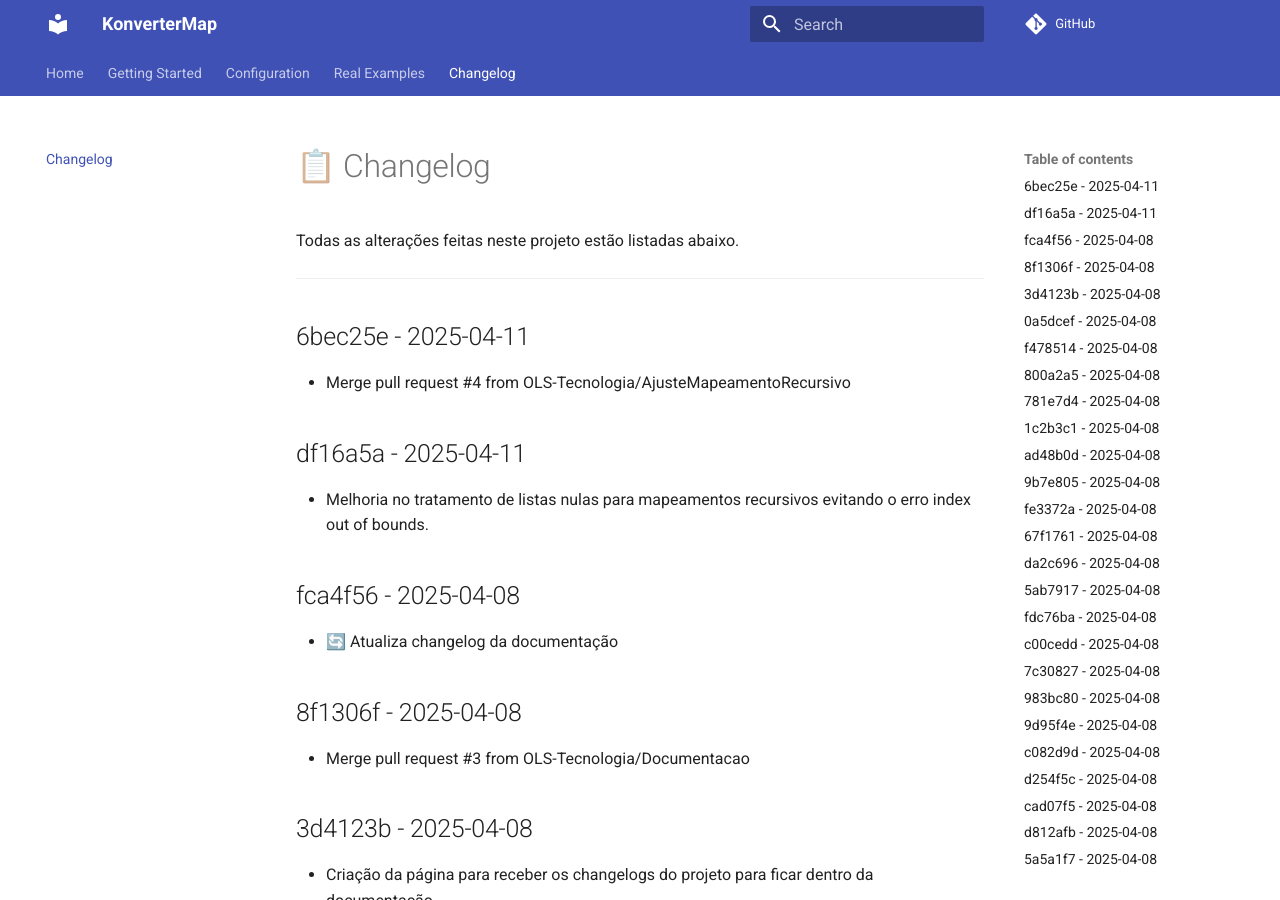
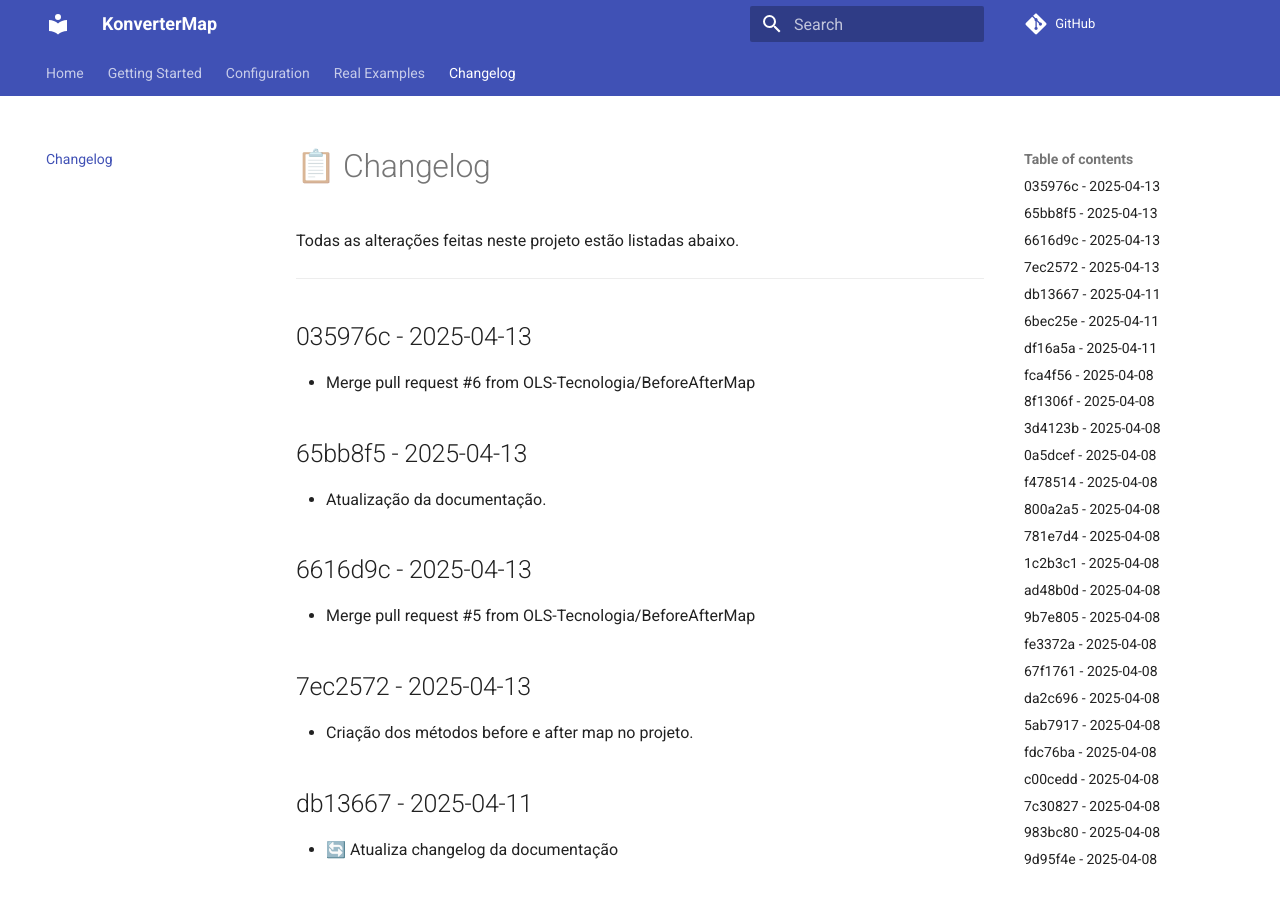
Before and after one commit to OLS-Tecnologia/KonverterMap, an MkDocs documentation site: the page built from docs/changelog.md, in a window 1280 px wide and 900 px high. Built offline with MkDocs 1.6.1 and Material for MkDocs 9.7.7, drawn with Linux system fonts in a browser that asks for light colours; comment, search, counter and statistics services are not loaded.

Commit message:
🔄 Atualiza changelog da documentação

```diff
--- a/docs/changelog.md
+++ b/docs/changelog.md
@@ -3,6 +3,21 @@
 Todas as alterações feitas neste projeto estão listadas abaixo.
 
 ---
+
+## 035976c - 2025-04-13
+- Merge pull request #6 from OLS-Tecnologia/BeforeAfterMap
+
+## 65bb8f5 - 2025-04-13
+- Atualização da documentação.
+
+## 6616d9c - 2025-04-13
+- Merge pull request #5 from OLS-Tecnologia/BeforeAfterMap
+
+## 7ec2572 - 2025-04-13
+- Criação dos métodos before e after map no projeto.
+
+## db13667 - 2025-04-11
+- 🔄 Atualiza changelog da documentação
 
 ## 6bec25e - 2025-04-11
 - Merge pull request #4 from OLS-Tecnologia/AjusteMapeamentoRecursivo
```
